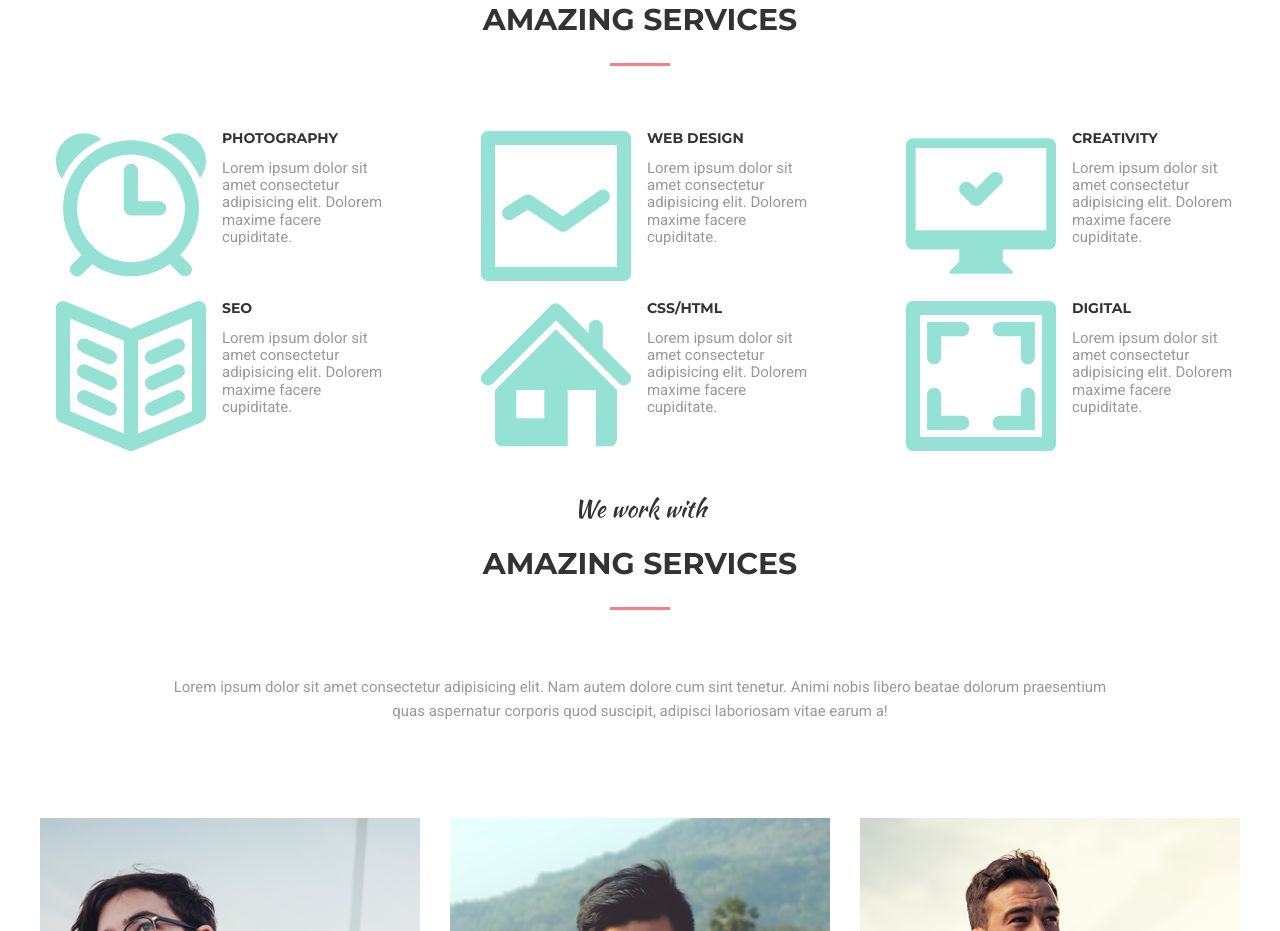
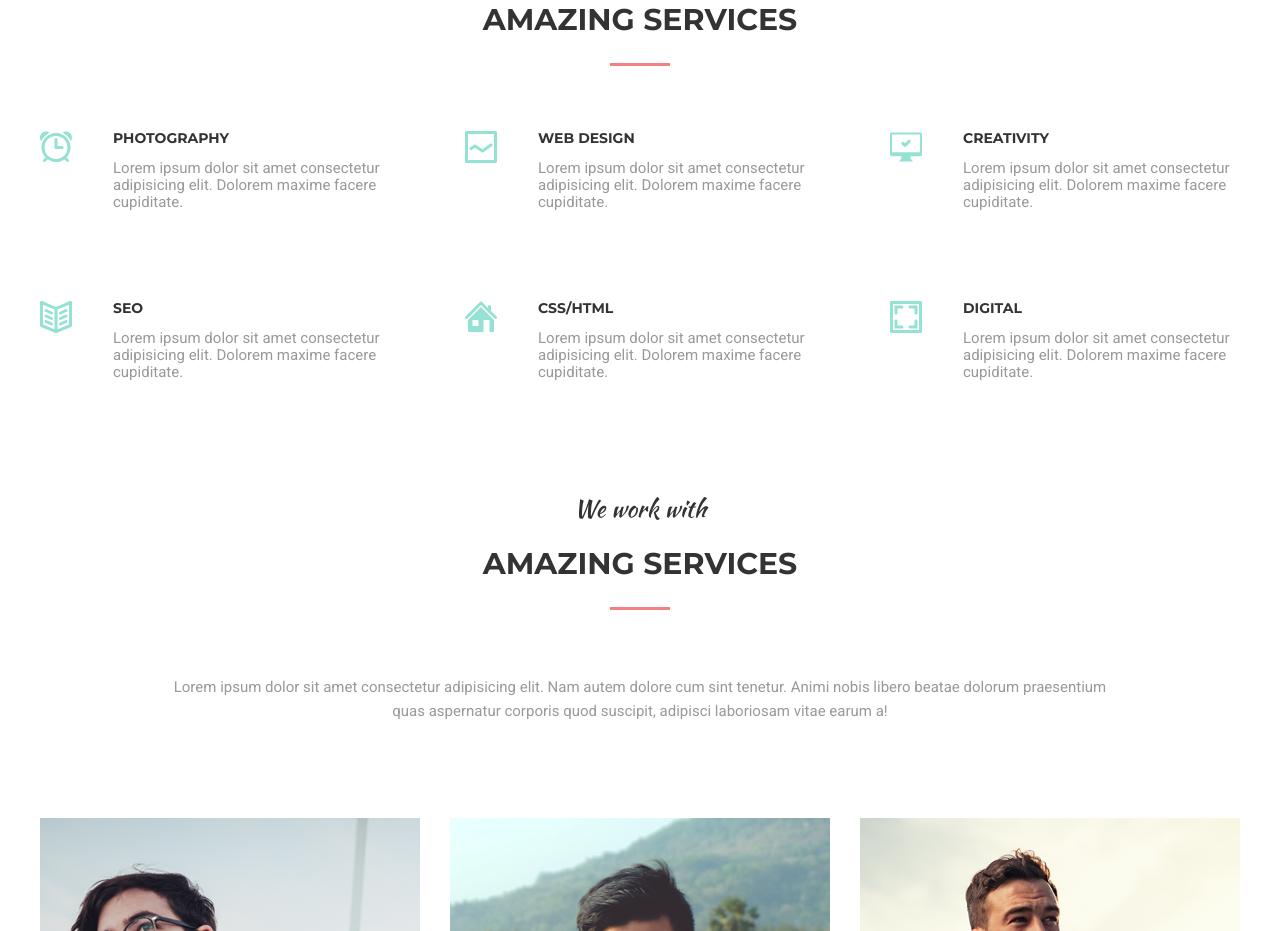
Before and after one commit to irina-mishchenko/goit-fe-course, a plain HTML site: page module-10/index.html in a window 1280 px wide. Shown: the part 1073-2004 px from the top of the page. Drawn offline with Linux system fonts and the light colour scheme.

Commit message:
Add files via upload

```diff
--- a/module-10/index.html
+++ b/module-10/index.html
@@ -48,8 +48,8 @@
             <h2 class="services__title">Amazing services</h2>
             <div class="container">
                 <div class="services-item">
-                    <svg>
-                        <use href="img/symbol-defs.svg#icon-alarm" class="services-item__icon"></use>
+                    <svg class="services-item__icon">
+                        <use href="img/symbol-defs.svg#icon-alarm"></use>
                     </svg>
                     <div class="services-item__info">
                         <h3 class="services-item-title">Photography</h3>
@@ -57,8 +57,8 @@
                     </div>
                 </div>
                 <div class="services-item">
-                    <svg>
-                        <use href="img/symbol-defs.svg#icon-linegraph" class="services-item__icon"></use>
+                    <svg class="services-item__icon">
+                        <use href="img/symbol-defs.svg#icon-linegraph"></use>
                     </svg>
                     <div class="services-item__info">
                         <h3 class="services-item-title">Web design</h3>
@@ -66,8 +66,8 @@
                     </div>
                 </div>
                 <div class="services-item">
-                    <svg>
-                        <use href="img/symbol-defs.svg#icon-computer" class="services-item__icon"></use>
+                    <svg class="services-item__icon">
+                        <use href="img/symbol-defs.svg#icon-computer"></use>
                     </svg>
                     <div class="services-item__info">
                         <h3 class="services-item-title">Creativity</h3>
@@ -75,8 +75,8 @@
                     </div>
                 </div>
                 <div class="services-item">
-                    <svg>
-                        <use href="img/symbol-defs.svg#icon-book" class="services-item__icon"></use>
+                    <svg class="services-item__icon">
+                        <use href="img/symbol-defs.svg#icon-book"></use>
                     </svg>
                     <div class="services-item__info">
                         <h3 class="services-item-title">Seo</h3>
@@ -84,8 +84,8 @@
                     </div>
                 </div>
                 <div class="services-item">
-                    <svg>
-                        <use href="img/symbol-defs.svg#icon-home" class="services-item__icon"></use>
+                    <svg class="services-item__icon">
+                        <use href="img/symbol-defs.svg#icon-home"></use>
                     </svg>
                     <div class="services-item__info">
                         <h3 class="services-item-title">Css/html</h3>
@@ -93,8 +93,8 @@
                     </div>
                 </div>
                 <div class="services-item">
-                    <svg>
-                        <use href="img/symbol-defs.svg#icon-image" class="services-item__icon"></use>
+                    <svg class="services-item__icon">
+                        <use href="img/symbol-defs.svg#icon-image"></use>
                     </svg>
                     <div class="services-item__info">
                         <h3 class="services-item-title">Digital</h3>
@@ -118,23 +118,23 @@
                             <div class="img-bg"></div>
                             <div class="social-icons-wrapper">
                                 <div class="social-icon">
-                                    <svg>
-                                        <use href="img/symbol-defs.svg#icon-facebook" class="social-icon-pic"></use>
+                                    <svg class="social-icon-pic facebook">
+                                        <use href="img/symbol-defs.svg#icon-facebook"></use>
                                     </svg>
                                 </div>
                                 <div class="social-icon">
-                                    <svg>
-                                        <use href="img/symbol-defs.svg#icon-twitter" class="social-icon-pic"></use>
+                                    <svg class="social-icon-pic twitter">
+                                        <use href="img/symbol-defs.svg#icon-twitter"></use>
                                     </svg>
                                 </div>
                                 <div class="social-icon">
-                                    <svg>
-                                        <use href="img/symbol-defs.svg#icon-pinterest" class="social-icon-pic"></use>
+                                    <svg class="social-icon-pic pinterest">
+                                        <use href="img/symbol-defs.svg#icon-pinterest"></use>
                                     </svg>
                                 </div>
                                 <div class="social-icon">
-                                    <svg>
-                                        <use href="img/symbol-defs.svg#icon-instagram" class="social-icon-pic"></use>
+                                    <svg class="social-icon-pic instagram">
+                                        <use href="img/symbol-defs.svg#icon-instagram"></use>
                                     </svg>
                                 </div>
                             </div>
```
